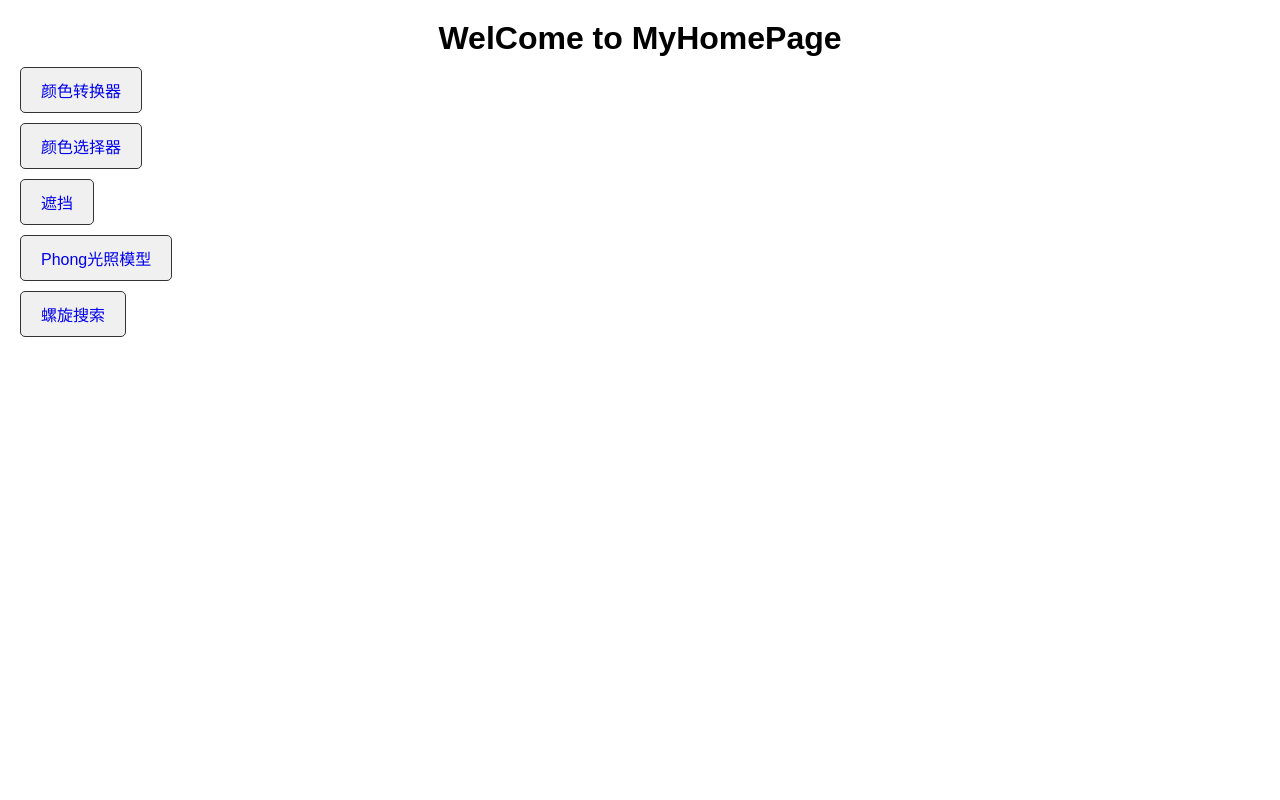
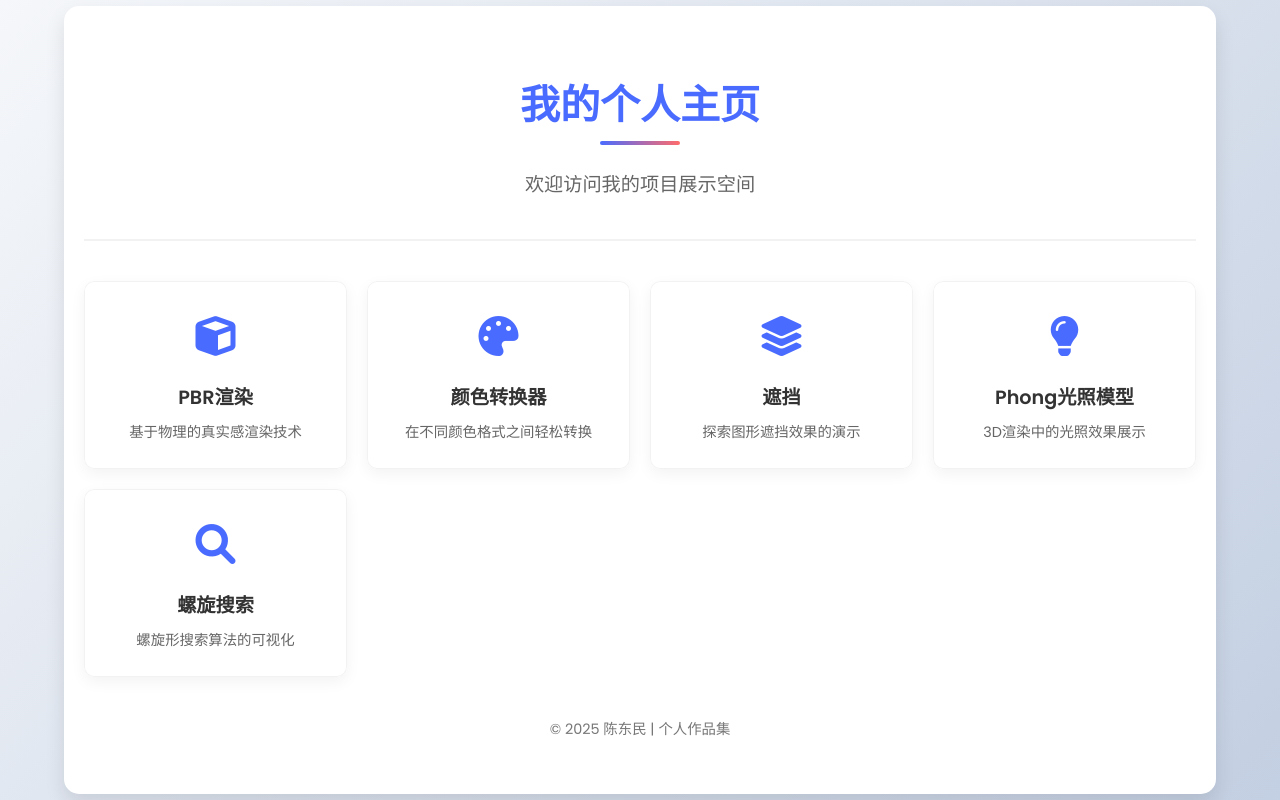
Before and after one commit to chendonming/chendonming.github.io, a plain HTML site: page index.html in a window 1280 px wide. Drawn offline with Linux system fonts and the light colour scheme.

Commit message:
feat: 更新主页结构和样式，添加导航链接，优化用户体验

```diff
--- a/index.html
+++ b/index.html
@@ -1,58 +1,219 @@
 <!DOCTYPE html>
-<html>
+<html lang="zh-CN">
 
 <head>
-  <title>HomePage</title>
+  <meta charset="UTF-8">
+  <meta name="viewport" content="width=device-width, initial-scale=1.0">
+  <title>我的个人主页</title>
+  <link href="https://fonts.googleapis.com/css2?family=Poppins:wght@300;400;600&display=swap" rel="stylesheet">
   <style>
+    :root {
+      --primary-color: #4a6bff;
+      --secondary-color: #ff6b6b;
+      --background-color: #f8f9fa;
+      --card-bg: #ffffff;
+      --text-color: #333;
+      --shadow: 0 10px 20px rgba(0, 0, 0, 0.1);
+      --transition: all 0.3s ease;
+    }
+
     body {
-      font-family: Arial, sans-serif;
-      margin: 20px;
+      font-family: 'Poppins', Arial, sans-serif;
+      margin: 0;
+      padding: 0;
+      background-color: var(--background-color);
+      color: var(--text-color);
+      min-height: 100vh;
+      display: flex;
+      flex-direction: column;
+      align-items: center;
+      justify-content: center;
+      background-image: linear-gradient(135deg, #f5f7fa 0%, #c3cfe2 100%);
     }
 
     * {
       box-sizing: border-box;
-      margin: 0;
-      padding: 0;
+    }
+
+    .container {
+      width: 90%;
+      max-width: 1200px;
+      margin: 0 auto;
+      padding: 40px 20px;
+      border-radius: 15px;
+      background-color: var(--card-bg);
+      box-shadow: var(--shadow);
+    }
+
+    header {
+      text-align: center;
+      margin-bottom: 40px;
+      padding-bottom: 20px;
+      border-bottom: 2px solid rgba(0, 0, 0, 0.05);
     }
 
     h1 {
+      font-size: 2.5rem;
+      margin-bottom: 15px;
+      color: var(--primary-color);
+      position: relative;
+      display: inline-block;
+    }
+
+    h1::after {
+      content: '';
+      position: absolute;
+      bottom: -10px;
+      left: 50%;
+      transform: translateX(-50%);
+      width: 80px;
+      height: 4px;
+      background: linear-gradient(90deg, var(--primary-color), var(--secondary-color));
+      border-radius: 2px;
+    }
+
+    .subtitle {
+      color: #666;
+      font-size: 1.2rem;
+      margin-bottom: 20px;
+    }
+
+    .nav-grid {
+      display: grid;
+      grid-template-columns: repeat(auto-fit, minmax(250px, 1fr));
+      gap: 20px;
+      margin-top: 30px;
+    }
+
+    .nav-item {
+      position: relative;
+      overflow: hidden;
+      border-radius: 10px;
+      transition: var(--transition);
+      box-shadow: 0 5px 15px rgba(0, 0, 0, 0.05);
+    }
+
+    .nav-item:hover {
+      transform: translateY(-5px);
+      box-shadow: 0 15px 30px rgba(0, 0, 0, 0.1);
+    }
+
+    .nav-link {
+      display: flex;
+      flex-direction: column;
+      align-items: center;
+      justify-content: center;
+      padding: 25px 20px;
+      text-decoration: none;
+      color: var(--text-color);
+      background-color: var(--card-bg);
+      height: 100%;
+      transition: var(--transition);
+      border: 1px solid rgba(0, 0, 0, 0.05);
+      border-radius: 10px;
+    }
+
+    .nav-link:hover {
+      background: linear-gradient(135deg, #f5f7fa 0%, #e4e8f0 100%);
+    }
+
+    .nav-icon {
+      font-size: 2.5rem;
+      margin-bottom: 15px;
+      color: var(--primary-color);
+    }
+
+    .nav-title {
+      font-weight: 600;
+      font-size: 1.2rem;
+      margin-bottom: 8px;
+    }
+
+    .nav-desc {
+      font-size: 0.9rem;
+      color: #666;
       text-align: center;
     }
 
-    ul {
-      list-style-type: none;
-      padding: 0;
+    footer {
+      margin-top: 40px;
       text-align: center;
+      color: #777;
+      font-size: 0.9rem;
     }
 
-    li {
-      margin: 10px 0;
-      display: flex;
-    }
+    @media (max-width: 768px) {
+      .container {
+        width: 95%;
+        padding: 20px 15px;
+      }
 
-    a {
-      padding: 10px 20px;
-      text-decoration: none;
-      border: 1px solid #333;
-      border-radius: 5px;
-      background-color: #f0f0f0;
-    }
+      h1 {
+        font-size: 2rem;
+      }
 
-    a:hover {
-      background-color: #ddd;
+      .nav-grid {
+        grid-template-columns: 1fr;
+      }
     }
   </style>
+  <link rel="stylesheet" href="https://cdnjs.cloudflare.com/ajax/libs/font-awesome/6.0.0-beta3/css/all.min.css">
 </head>
 
 <body>
-  <h1>WelCome to MyHomePage</h1>
-  <ul>
-    <li><a href="colorConvert/index.html">颜色转换器</a></li>
-    <li><a href="colorPicker/index.html">颜色选择器</a></li>
-    <li><a href="occlusion/index.html">遮挡</a></li>
-    <li><a href="phong/index.html">Phong光照模型</a></li>
-    <li><a href="spiralSearch/index.html">螺旋搜索</a></li>
-  </ul>
+  <div class="container">
+    <header>
+      <h1>我的个人主页</h1>
+      <p class="subtitle">欢迎访问我的项目展示空间</p>
+    </header>
+
+    <div class="nav-grid">
+      <div class="nav-item">
+        <a href="PBR/step4.html" class="nav-link">
+          <div class="nav-icon"><i class="fas fa-cube"></i></div>
+          <div class="nav-title">PBR渲染</div>
+          <div class="nav-desc">基于物理的真实感渲染技术</div>
+        </a>
+      </div>
+
+      <div class="nav-item">
+        <a href="colorConvert/index.html" class="nav-link">
+          <div class="nav-icon"><i class="fas fa-palette"></i></div>
+          <div class="nav-title">颜色转换器</div>
+          <div class="nav-desc">在不同颜色格式之间轻松转换</div>
+        </a>
+      </div>
+
+      <div class="nav-item">
+        <a href="occlusion/index.html" class="nav-link">
+          <div class="nav-icon"><i class="fas fa-layer-group"></i></div>
+          <div class="nav-title">遮挡</div>
+          <div class="nav-desc">探索图形遮挡效果的演示</div>
+        </a>
+      </div>
+
+      <div class="nav-item">
+        <a href="phong/index.html" class="nav-link">
+          <div class="nav-icon"><i class="fas fa-lightbulb"></i></div>
+          <div class="nav-title">Phong光照模型</div>
+          <div class="nav-desc">3D渲染中的光照效果展示</div>
+        </a>
+      </div>
+
+      <div class="nav-item">
+        <a href="spiralSearch/index.html" class="nav-link">
+          <div class="nav-icon"><i class="fas fa-search"></i></div>
+          <div class="nav-title">螺旋搜索</div>
+          <div class="nav-desc">螺旋形搜索算法的可视化</div>
+        </a>
+      </div>
+
+    </div>
+
+    <footer>
+      <p>© 2025 陈东民 | 个人作品集</p>
+    </footer>
+  </div>
 </body>
 
 </html>
```
Also changed, not shown: 2 other files.
